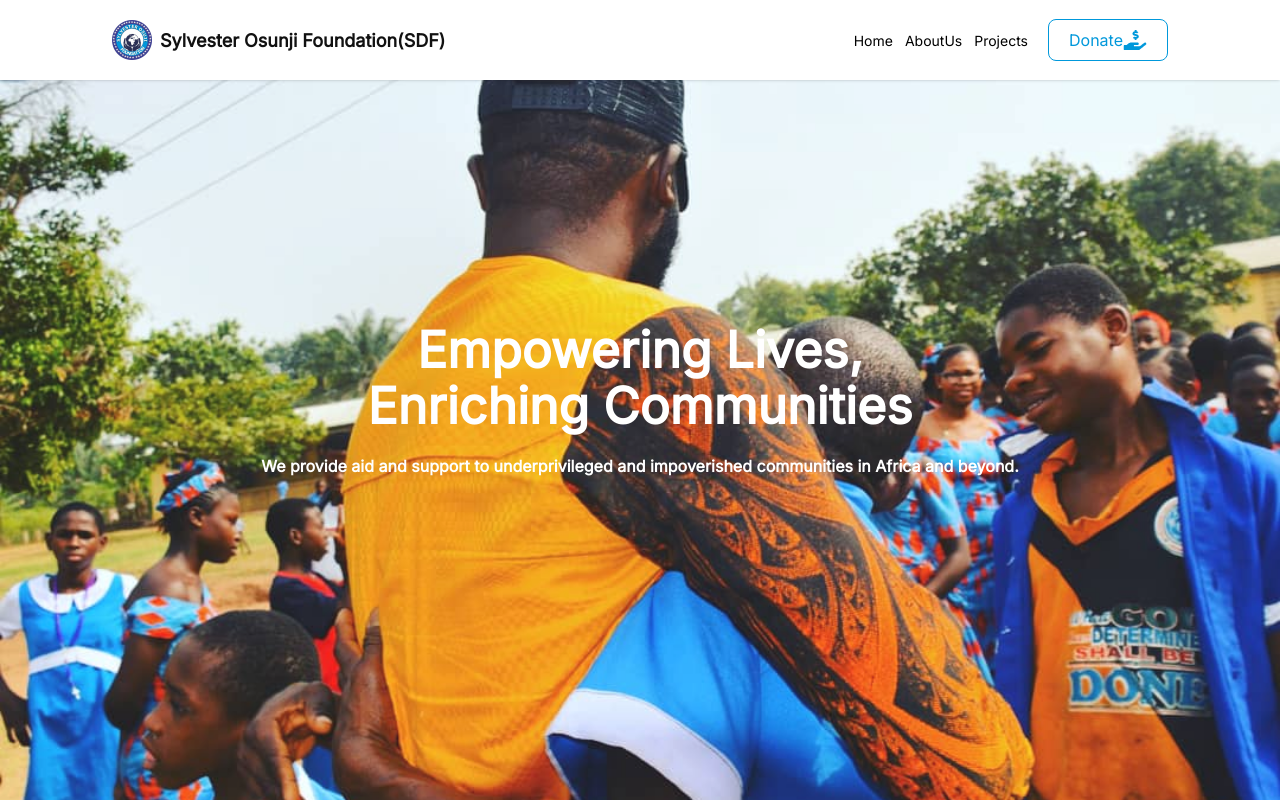
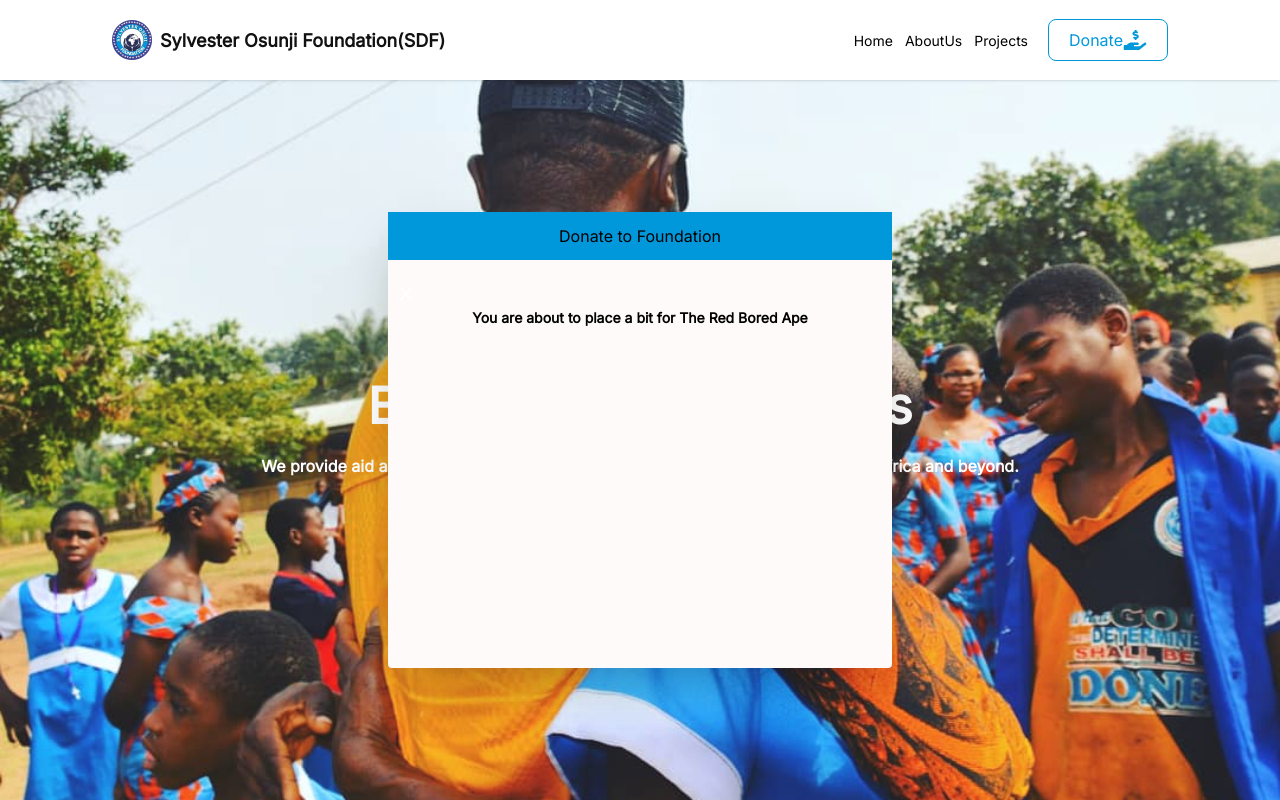
Before and after one commit to JusticeOpara/sylvester-osunji-foundation, a React (Vite) app: page / in a window 1280 px wide. Both pictures are taken after a click on the button "Donate". Shown: the top 800 px of the page. Built offline with nearby package versions, Linux system fonts and the light colour scheme.

Commit message:
created a modal

```diff
--- a/package.json
+++ b/package.json
@@ -13,6 +13,7 @@
     "framer-motion": "^10.16.2",
     "react": "^18.2.0",
     "react-dom": "^18.2.0",
+    "react-icons": "^4.11.0",
     "react-router-dom": "^6.15.0",
     "react-swipeable": "^7.0.1",
     "swiper": "^10.2.0"
--- /dev/null
+++ b/src/components/Model.tsx
@@ -0,0 +1,63 @@
+import { FC, ReactNode } from 'react';
+import { AiOutlineClose } from 'react-icons/ai';
+
+
+interface ModalProps {
+    isOpen: boolean;
+    onClose: () => void;
+    children: ReactNode;
+}
+
+const Modal: FC<ModalProps> = ({ isOpen, onClose, children }) => {
+    if (!isOpen) return null;
+
+    return (
+
+        <div className="fixed inset-0 top-0 right-0 bottom-0 left-0 overflow-y:hidden h-[100vh] flex items-center justify-center z-[999] bg-graay-200 ">
+
+
+            <div className="flex flex-col w-[504px] h-[456.6px] rounded shadow-2xl mt-20  z-10  bg-[#FFFAFA]">
+
+                <div className='flex justify-center items-center mb-5 bg-[#0098DB] h-12 w-full'>
+                    <p className='text-base font-inter font-medium '>Donate to Foundation</p>
+
+
+                </div>
+                <button className="px-2 py-1 text-white rounded hover:bg-slate-200" onClick={onClose}>
+                        <AiOutlineClose size={20} />
+                    </button>
+                {children}
+
+            </div>
+
+
+        </div>
+    );
+};
+
+export default Modal;
+
+{/* <form class="space-y-6" action="#">
+                    <div>
+                        <label for="email" class="block mb-2 text-sm font-medium text-gray-900 dark:text-white">Your email</label>
+                        <input type="email" name="email" id="email" class="bg-gray-50 border border-gray-300 text-gray-900 text-sm rounded-lg focus:ring-blue-500 focus:border-blue-500 block w-full p-2.5 dark:bg-gray-600 dark:border-gray-500 dark:placeholder-gray-400 dark:text-white" placeholder="name@company.com" required>
+                    </div>
+                    <div>
+                        <label for="password" class="block mb-2 text-sm font-medium text-gray-900 dark:text-white">Your password</label>
+                        <input type="password" name="password" id="password" placeholder="••••••••" class="bg-gray-50 border border-gray-300 text-gray-900 text-sm rounded-lg focus:ring-blue-500 focus:border-blue-500 block w-full p-2.5 dark:bg-gray-600 dark:border-gray-500 dark:placeholder-gray-400 dark:text-white" required>
+                    </div>
+                    <div class="flex justify-between">
+                        <div class="flex items-start">
+                            <div class="flex items-center h-5">
+                                <input id="remember" type="checkbox" value="" class="w-4 h-4 border border-gray-300 rounded bg-gray-50 focus:ring-3 focus:ring-blue-300 dark:bg-gray-600 dark:border-gray-500 dark:focus:ring-blue-600 dark:ring-offset-gray-800 dark:focus:ring-offset-gray-800" required>
+                            </div>
+                            <label for="remember" class="ml-2 text-sm font-medium text-gray-900 dark:text-gray-300">Remember me</label>
+                        </div>
+                        <a href="#" class="text-sm text-blue-700 hover:underline dark:text-blue-500">Lost Password?</a>
+                    </div>
+                    <button type="submit" class="w-full text-white bg-blue-700 hover:bg-blue-800 focus:ring-4 focus:outline-none focus:ring-blue-300 font-medium rounded-lg text-sm px-5 py-2.5 text-center dark:bg-blue-600 dark:hover:bg-blue-700 dark:focus:ring-blue-800">Login to your account</button>
+                    <div class="text-sm font-medium text-gray-500 dark:text-gray-300">
+                        Not registered? <a href="#" class="text-blue-700 hover:underline dark:text-blue-500">Create account</a>
+                    </div>
+                </form>
+ */}
--- a/src/components/Navbar.tsx
+++ b/src/components/Navbar.tsx
@@ -2,13 +2,14 @@ import React from 'react'
 import NavLogo from "../assets/images/nav-logo.png"
 import donate from "../assets/images/donate.png"
 import { Link } from 'react-router-dom';
-
-import { useEffect, useRef } from 'react';
+import Modal from './Model';
+import { useEffect, useRef, useState } from 'react';
 
 
 const Navbar: React.FC = () => {
 
     const headerRef = useRef<HTMLDivElement>(null);
+    const [isModalOpen, setIsModalOpen] = useState(false)
     console.log(headerRef, "headerref")
 
     useEffect(() => {
@@ -34,7 +35,9 @@ const Navbar: React.FC = () => {
         };
     }, []);
 
-
+    const handleToggleModal = () => {
+        setIsModalOpen(!isModalOpen);
+    };
 
     return (
         <div className='w-full bg-white h-[80px] flex items-center font-inter fixed top-0 left-0 z-[111111] shadow' ref={headerRef}>
@@ -72,9 +75,17 @@ const Navbar: React.FC = () => {
                         </li>
                     </ul>
 
-                    <button className='rounded-lg py-[8px] px-[20px] bg-inherit text-[#0098db] flex justify-center items-center hover:text-white hover:bg-[#0098db] border-[#0098DB] border '>Donate
-                        <img src={donate} className="" alt="donate"/>
+                    <button onClick={handleToggleModal}
+                        className='rounded-lg py-[8px] px-[20px] bg-inherit text-[#0098db] flex justify-center items-center hover:text-white hover:bg-[#0098db] border-[#0098DB] border '>Donate
+                        <img src={donate} className="" alt="donate" />
+
                     </button>
+
+                    <Modal isOpen={isModalOpen} onClose={handleToggleModal}>
+                        <h1 className="text-sm text-center font-semibold pb-2">You are about to place a bit for The Red Bored Ape</h1>
+
+                    </Modal>
+
                 </div>
             </div>
 
```
Also changed, not shown: 1 other file (tests, documents, lock files or other folders).
